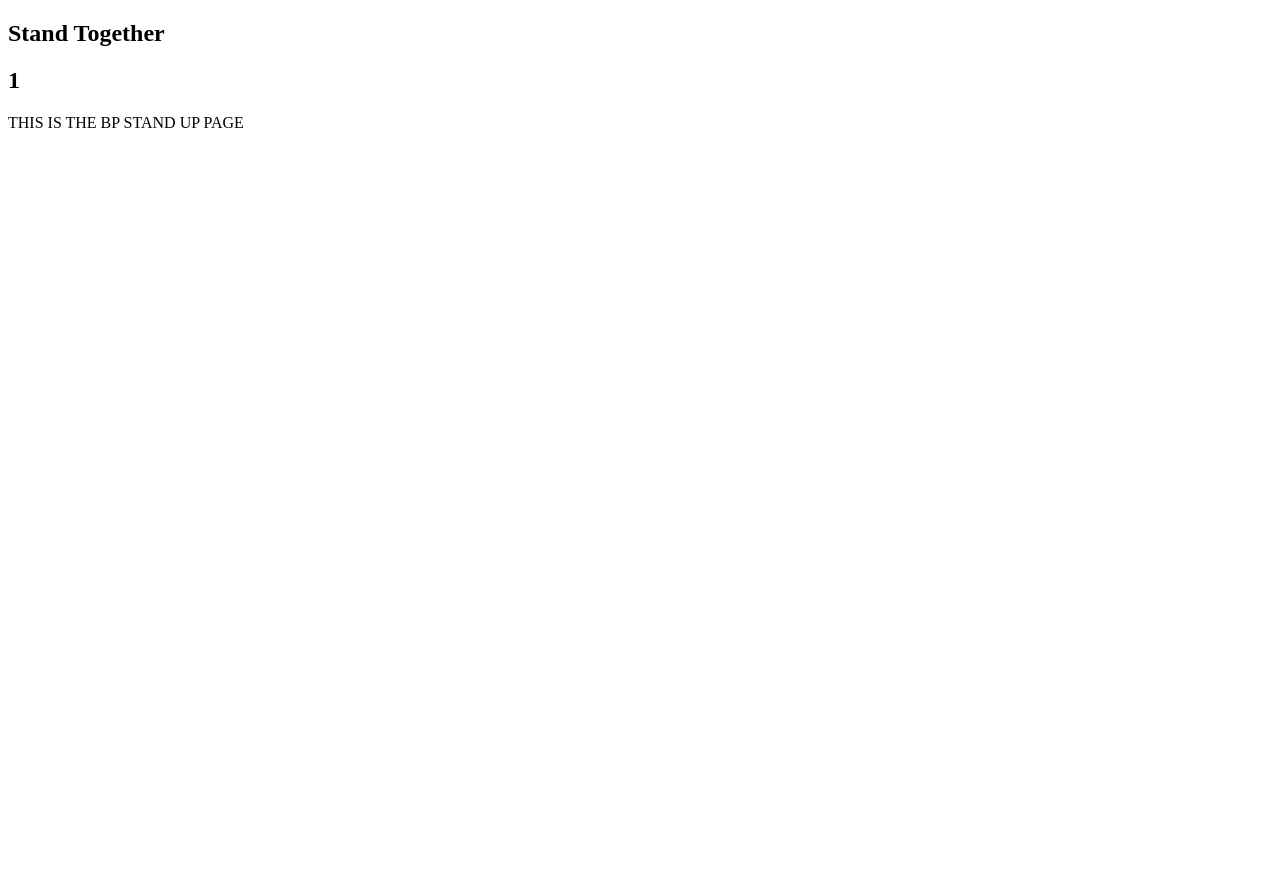
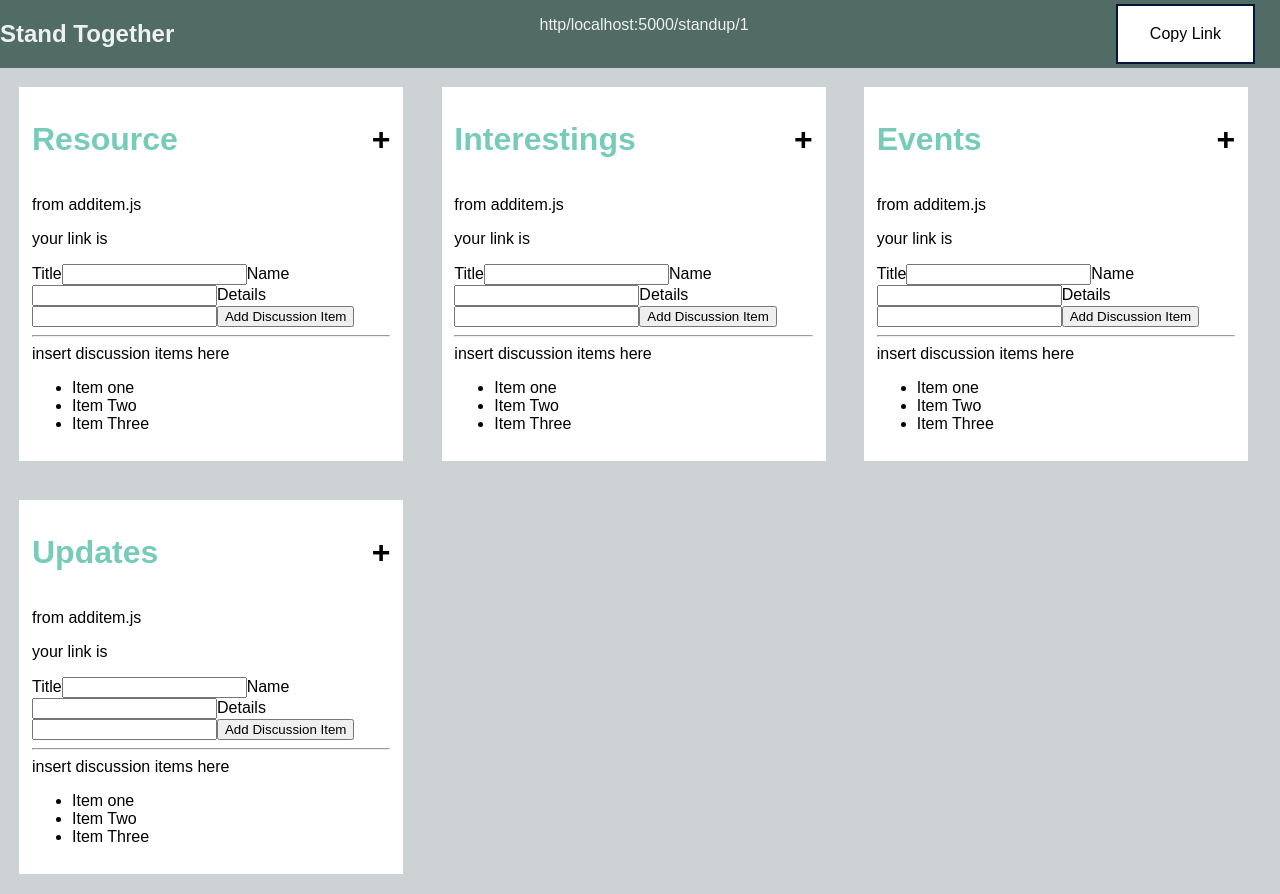
Before and after one commit to michellescripts/stand-together, a React (Create React App) app in the folder stand-together-react/: page /standup/1 in a window 1280 px wide. Before the commit the page ends 800 px from the top, so only its background shows below. Built offline with nearby package versions, Linux system fonts and the light colour scheme.

Commit message:
Add basic styles to pages

```diff
--- a/package.json
+++ b/package.json
@@ -5,6 +5,7 @@
   "license": "MIT",
   "dependencies": {
     "express": "^4.15.3",
+    "redux": "^3.7.1",
     "shortid": "^2.2.8"
   },
   "scripts": {
--- a/stand-together-react/src/BoilerPlate.js
+++ b/stand-together-react/src/BoilerPlate.js
@@ -1,13 +1,29 @@
 import React from 'react'
-import splashimg from './standpeople.jpg'
+import TopicItem from './topicitem'
+
+// function copyToClipboard (element) {
+//   var $temp = $('<input>')
+//   $('body').append($temp)
+//   $temp.val($(element).text()).select()
+//   document.execCommand('copy')
+//   $temp.remove()
+// }
 
 const BP = (props) => {
   const { match } = props
   return (
     <div>
-      <h2>Stand Together</h2>
-      <h2>{match.params.id}</h2>
-      <p>THIS IS THE BP STAND UP PAGE</p>
+      <div className='homeNavBar'>
+        <h2>Stand Together</h2>
+        <p id='p1'>http/localhost:5000/standup/{match.params.id}</p>
+        <button className='button right' onclick="copyToClipboard('#p1')">Copy Link</button>
+      </div>
+      <div className='flexRow'>
+        <TopicItem title='Resource' />
+        <TopicItem title='Interestings' />
+        <TopicItem title='Events' />
+        <TopicItem title='Updates' />
+      </div>
     </div>
   )
 }
--- a/stand-together-react/src/Splash.js
+++ b/stand-together-react/src/Splash.js
@@ -1,14 +1,12 @@
 import React from 'react'
-import splashimg from './standpeople.jpg'
+import styles from './splash.css'
 
 const Splash = () => (
   <div>
-    <h2>Stand Together</h2>
-    <p>Get Started Now</p>
-    <button><a href='/new'>Create a Stand Up</a></button>
-    <hr />
-    <h2>SPLASH PAGE STUFFFF</h2>
-    <img src={splashimg} alt='standing people' style={{width: '50%'}} />
+    <div className='homeNavBar'>
+      <h2>Stand Together</h2>
+      <button className='right button'><a href='/new'>Create a Stand Up</a></button>
+    </div>
   </div>
 )
 
--- /dev/null
+++ b/stand-together-react/src/additem.js
@@ -0,0 +1,24 @@
+import React from 'react'
+
+// HEY HERE
+
+const AddItem = (props) => {
+  const {title} = props
+  return (
+    <div>
+      <section class='linkform'>
+        <p>from additem.js</p>
+        <p>your link is {title}</p>
+        <label for='title'>Title</label>
+        <input type='text' class='' name='title' id='title' />
+        <label for='name'>Name</label>
+        <input type='text' class='' name='name' id='name' />
+        <label for='details'>Details</label>
+        <input type='text' class='' name='details' id='details' />
+        <button>Add Discussion Item</button>
+      </section>
+    </div>
+  )
+}
+
+export default AddItem
--- /dev/null
+++ b/stand-together-react/src/splash.css
@@ -0,0 +1,86 @@
+html, body{
+  margin: 0;
+  padding: 0;
+  height: 100%
+}
+
+html {
+  /*background: url(./standpeople.jpg) no-repeat center center fixed;*/
+  /*-webkit-background-size: cover;*/
+  /*-moz-background-size: cover;
+  -o-background-size: cover;
+  background-size: cover;*/
+  background-color: #CDD3D5;
+}
+
+* {
+  font-family: sans-serif;
+}
+
+.parentFlex {
+  display: flex;
+  flex-direction: row;
+  justify-content: space-between;
+}
+
+.flexRow {
+  display: flex;
+  flex-direction: row;
+  flex-wrap: wrap;
+}
+
+.TopicBox {
+  background-color: white;
+  padding: 1%;
+  width: 28%;
+  margin: 1.5%;
+}
+
+.itemHeader {
+  color: #77CBB9;
+}
+
+.homeNavBar {
+  display: flex;
+  flex-direction: row;
+  justify-content: space-between;
+  background-color: #506C64;
+}
+
+.homeNavBar h2, .homeNavBar p {
+  color: #EEF0F2;
+}
+
+.right {
+ right: 0;
+}
+
+.button {
+  padding: 16px 32px;
+  text-align: center;
+  text-decoration: none;
+  display: inline-block;
+  font-size: 16px;
+  margin: 4px 2px;
+   margin-right: 25px;
+  -webkit-transition-duration: 0.4s; /* Safari */
+  transition-duration: 0.4s;
+  cursor: pointer;
+  background-color: white;
+  color: black;
+  border: 2px solid #011638;
+}
+
+.button:hover {
+    background-color: #011638;
+    color: white;
+}
+
+.button a {
+  color: #7E8099;
+  text-decoration: none;
+}
+
+.button a:hover{
+  color: white;
+}
--- /dev/null
+++ b/stand-together-react/src/topicitem.js
@@ -0,0 +1,30 @@
+import React from 'react'
+import AddItem from './additem'
+import styles from './splash.css'
+
+// HEY HERE
+
+const TopicItem = (props) => {
+  const {title} = props
+
+  return (
+    <div className='TopicBox'>
+      <div className='parentFlex'>
+        <h1 className='itemHeader'>{title}</h1>
+        <h1 className='right'>+</h1>
+      </div>
+      {/* make hidden */}
+      <AddItem />
+      {/* here */}
+      <hr />
+      <div>insert discussion items here</div>
+      <ul>
+        <li>Item one</li>
+        <li>Item Two</li>
+        <li>Item Three</li>
+      </ul>
+    </div>
+  )
+}
+
+export default TopicItem
```
Also changed, not shown: stand-together-react/src/App.js (+3 -6 lines), 12 other files (tests, documents, lock files or other folders).
